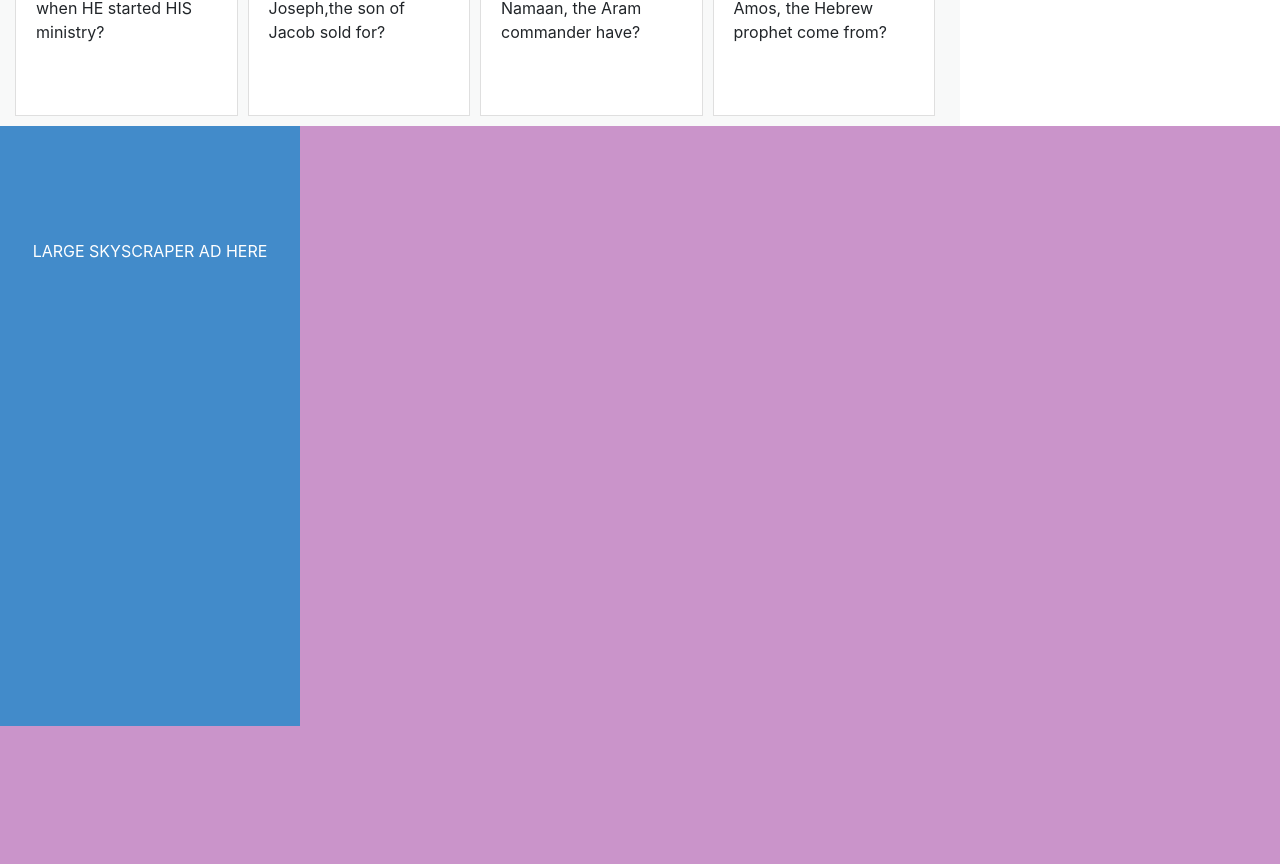
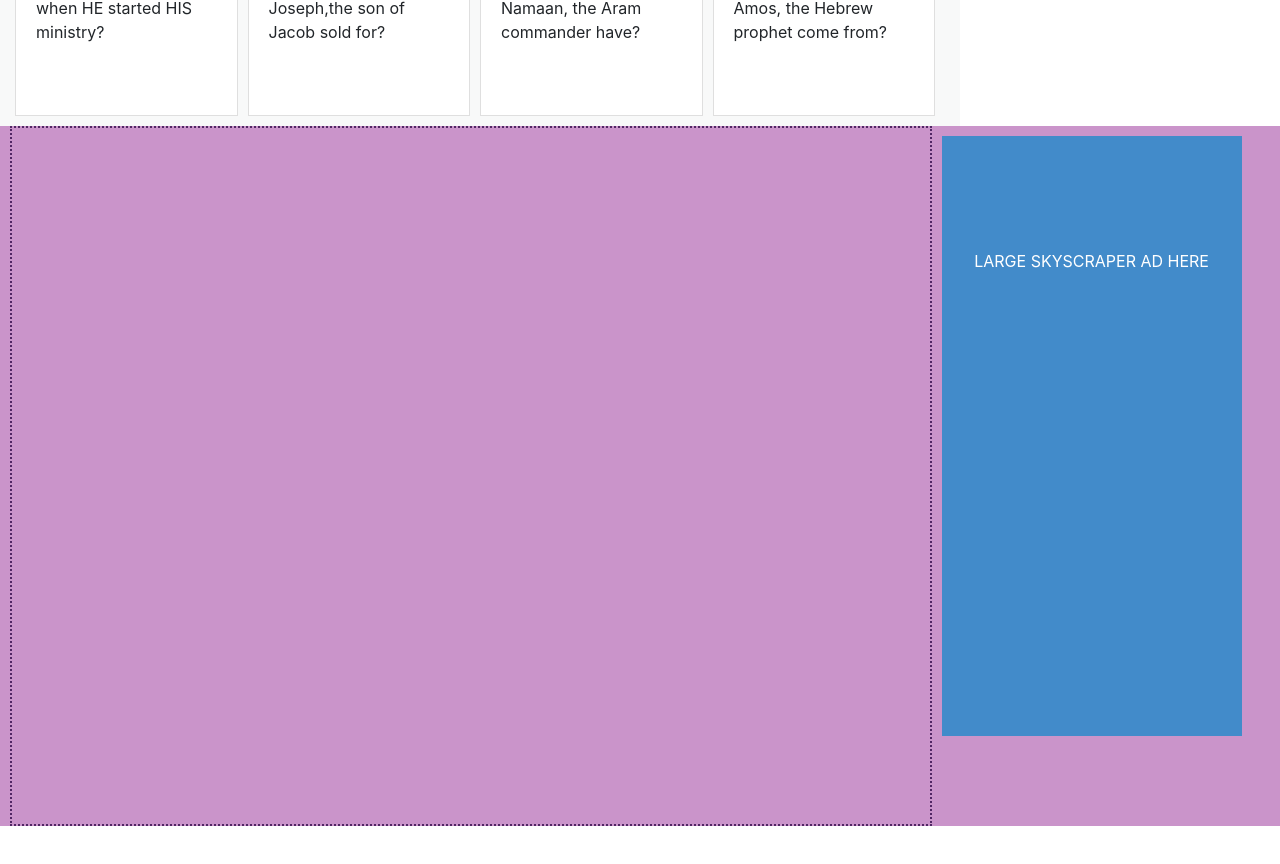
Before and after one commit to NgoziEmeh/Bible-quiz-web-app-frontend, an Angular app: page / in a window 1280 px wide. Shown: the part 900-1764 px from the top of the page. After the commit the page ends 1736 px from the top, so only its background shows below. Built offline with nearby package versions, Linux system fonts and the light colour scheme.

Commit message:
second left

```diff
--- a/src/app/home/home.component.css
+++ b/src/app/home/home.component.css
@@ -448,8 +448,25 @@ li{
 /* Text area  and adverts*/
 
 
-     .second-area{
-        width: 100%;
-        height: 1300px;
-        background: #CA94CA;
-    }
+.second-area{
+    width: 100%;
+    height: 700px;
+    background: #CA94CA;
+    display: flex;
+    flex-direction: row;
+}
+.second-left{
+    width: 72%;
+    height: 100%;
+    margin-left: 10px;
+    margin-right: 10px;
+    border: #512764 2px dotted;
+}
+
+.second-right{
+    width: 25%;
+    height: 100%;
+    margin-top: 10px;
+
+
+}
--- a/src/app/home/home.component.html
+++ b/src/app/home/home.component.html
@@ -38,7 +38,7 @@
                             <div class="space-in-between"></div>
                             <div class="smaller-squares">
                                 <div class="quiz-heading">
-                                        <h4>Do Sample Quiz</h4>
+                                        <h4>Do Sample Bible Quiz</h4>
                                 </div>
 <div class="flipcardarea">
         <div class="image-flip" id="card-1" ontouchstart="this.classList.toggle('hover');">
@@ -194,10 +194,14 @@
             </div>
 
 
-        <div class="space-in-between"></div>
+        <div class="space-in-between container-fluid"></div>
 
         <div class="second-area">
-            <app-largeskyscraper></app-largeskyscraper>
+            <div class="second-left"></div>
+            <div class="second-right">
+                    <app-largeskyscraper></app-largeskyscraper>
+            </div>
+
         </div>
 
         <div class="footer_area">
```
